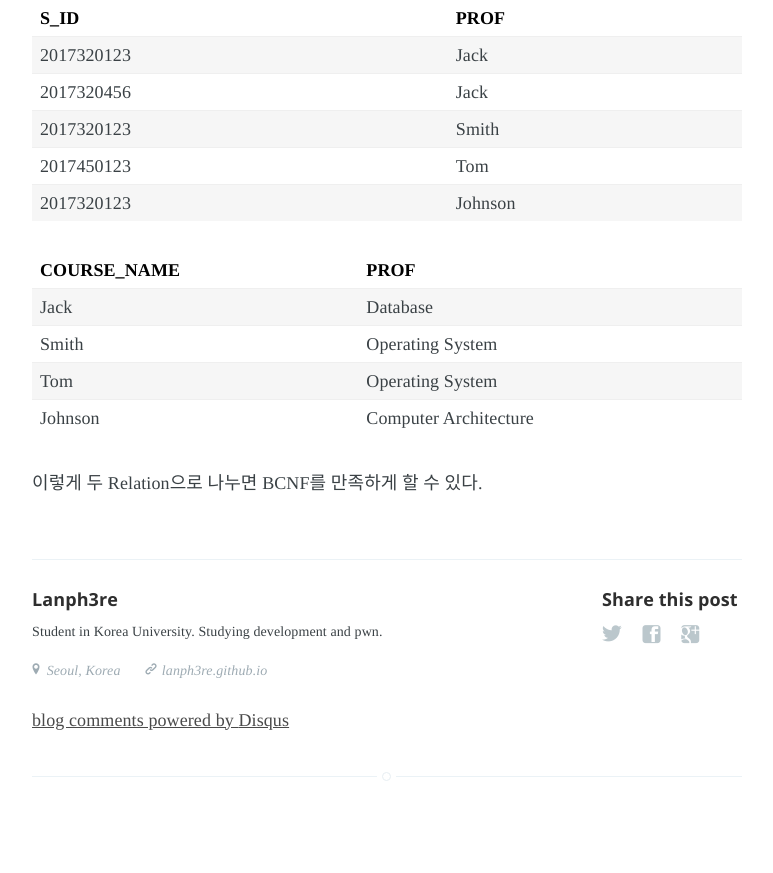
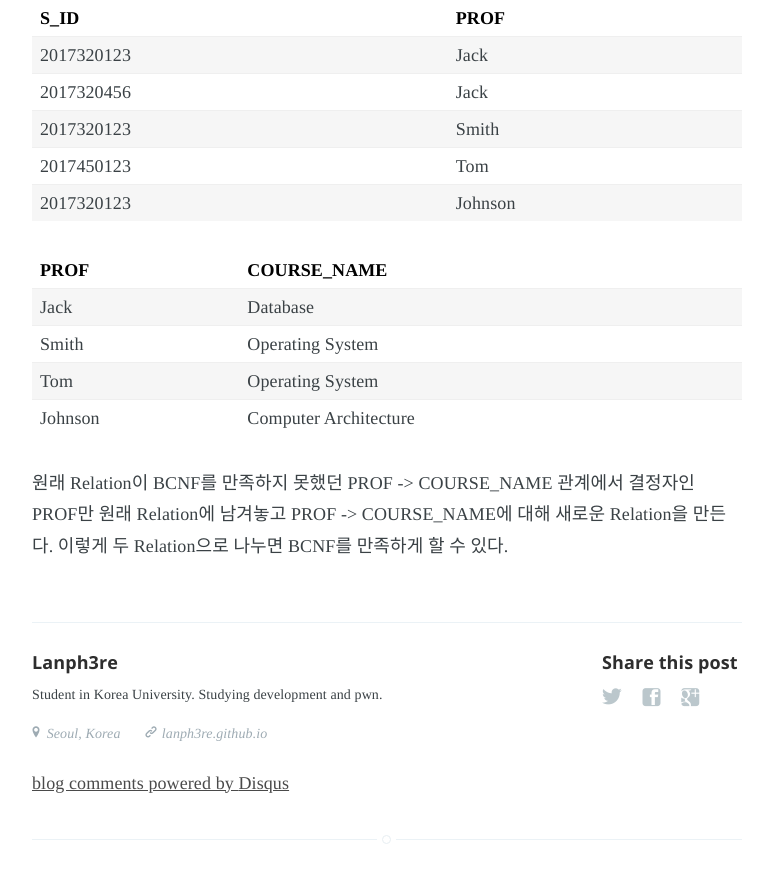
Before and after one commit to Lanph3re/lanph3re.github.io, a Jekyll site: the page built from _posts/2019-04-08-database-normalization.md, in a window 1280 px wide and 900 px high, scrolled down 5697 px, cut to the strip 0-873 px from the top of the window. Shown: the whole strip, without its empty margins (253-1026 px from the left). Built offline with Jekyll 4.4.1, drawn with Linux system fonts in a browser that asks for light colours; nearby versions of some CDN libraries; some web fonts are replaced; comment, search, counter and statistics services are not loaded.

Commit message:
EDIT: edit 2019-04-08-database-normalization.md

```diff
--- a/_posts/2019-04-08-database-normalization.md
+++ b/_posts/2019-04-08-database-normalization.md
@@ -162,11 +162,13 @@ S_ID | PROF
 2017450123|Tom
 2017320123|Johnson
 
-COURSE_NAME | PROF
+PROF | COURSE_NAME
 ------------|------
 Jack|Database
 Smith|Operating System
 Tom|Operating System
 Johnson|Computer Architecture
 
+원래 Relation이 BCNF를 만족하지 못했던 PROF -> COURSE_NAME 관계에서 결정자인 PROF만 원래 Relation에 남겨놓고
+PROF -> COURSE_NAME에 대해 새로운 Relation을 만든다.
 이렇게 두 Relation으로 나누면 BCNF를 만족하게 할 수 있다.
```
